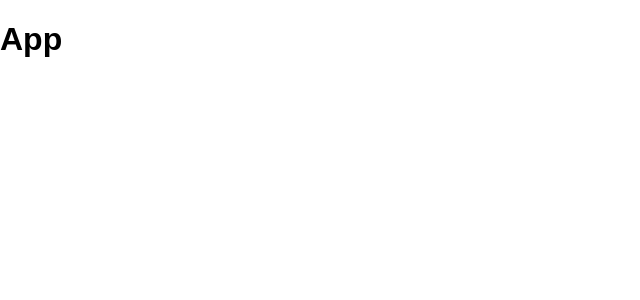
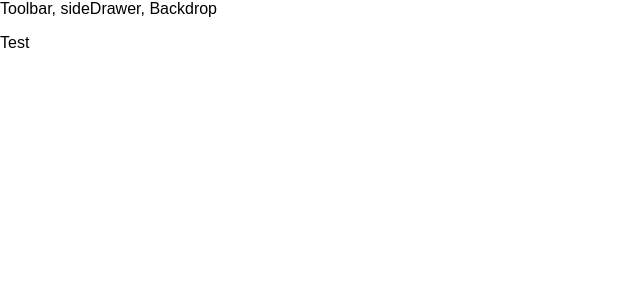
Before and after one commit to YakubuAmidu/SandwitchBuilder, a React (Create React App) app: page / in a window 1280 px wide. Shown: the top 300 px of the page, without its empty margins (0-640 px from the left). Built offline with nearby package versions, Linux system fonts and the light colour scheme.

Commit message:
Commiting changes

```diff
--- a/src/App.js
+++ b/src/App.js
@@ -1,10 +1,14 @@
 import React, { Component } from 'react';
+
+import Layout from './components/Layout/Layout';
 
 class App extends Component {
   render() {
     return (
       <div>
-        <h1>App</h1>
+        <Layout>
+          <p>Test</p>
+        </Layout>
       </div>
     );
   }
--- a/src/components/Layout/Layout.js
+++ b/src/components/Layout/Layout.js
@@ -0,0 +1,12 @@
+import React from 'react';
+
+import Aux from '../../hoc/Aux';
+
+const layout = (props) => (
+  <Aux>
+    <div>Toolbar, sideDrawer, Backdrop</div>
+    <main>{props.children}</main>
+  </Aux>
+);
+
+export default layout;
--- /dev/null
+++ b/src/hoc/Aux.js
@@ -0,0 +1,3 @@
+const aux = (props) => props.children;
+
+export default aux;
```
Also changed, not shown: 1 other file (tests, documents, lock files or other folders).
